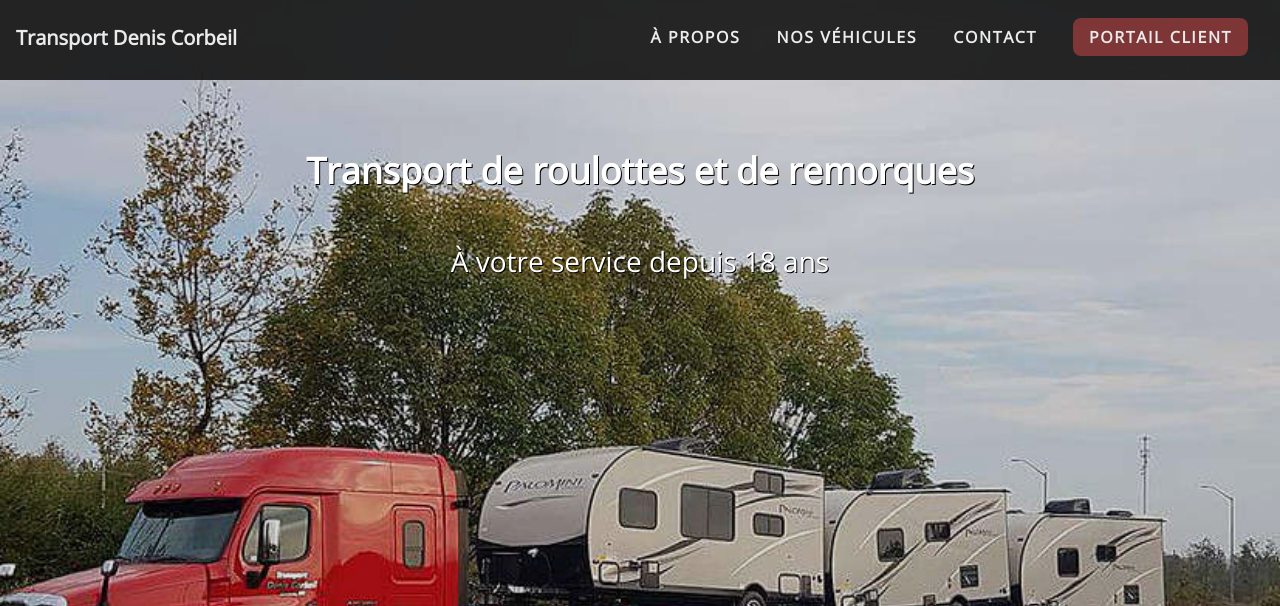
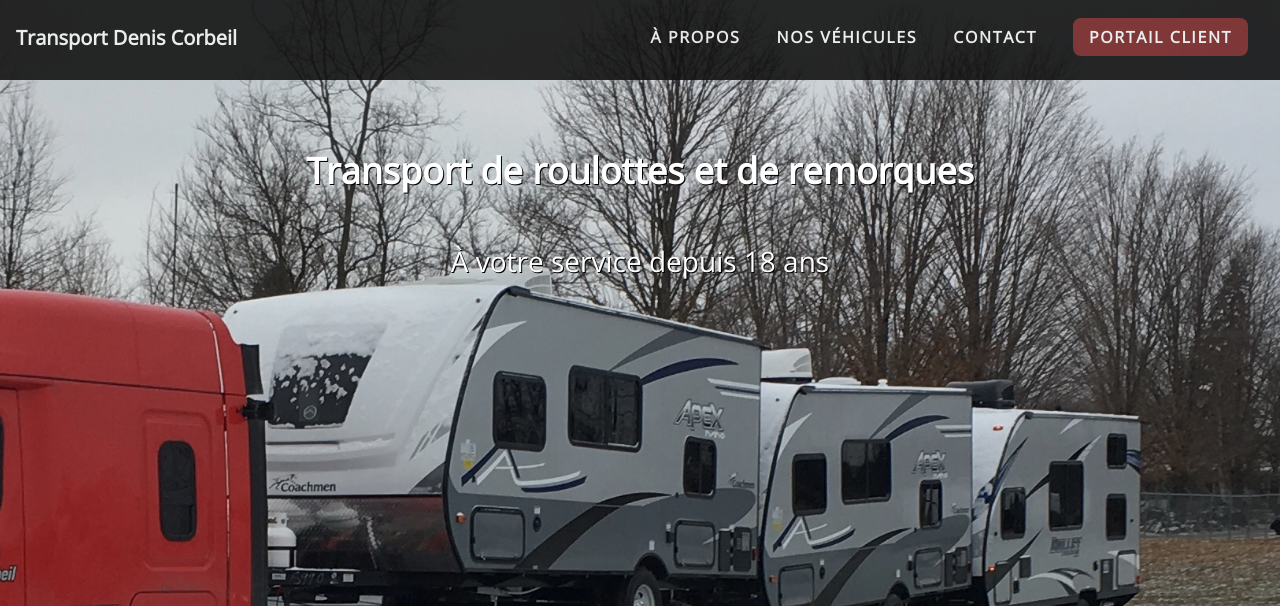
Before and after one commit to ouarez/tdc-jekyll, a Jekyll site: the page built from index.md, in a window 1280 px wide. Shown: the top 606 px of the page. Built offline with Jekyll 4.4.1, drawn with Linux system fonts in a browser that asks for light colours; nearby versions of some CDN libraries; a script that is not in the unit is left out; grey boxes are pictures that could not be loaded.

Commit message:
Update Éditer le contenu des pages “home”

```diff
--- a/index.md
+++ b/index.md
@@ -4,7 +4,7 @@
 description: >-
   Transport Denis Corbeil est une entreprise spécialisée dans le domaine du
   transport de véhicules récréatifs.
-cover_image: /img/77-palomini.jpg
+cover_image: /img/camion-77-avec-3-apex-...nous-travaillons-durant-l-hivers-.jpg
 slogan1: Transport de roulottes et de remorques
 slogan2: À votre service depuis 18 ans
 icon1: /img/gps-white.png
```
